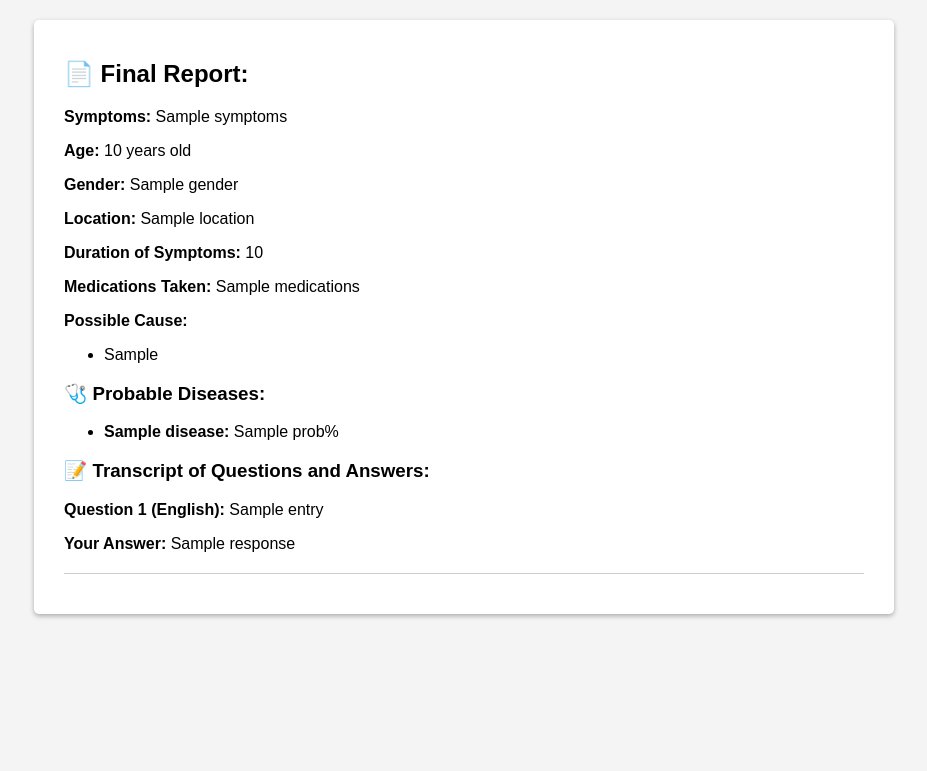
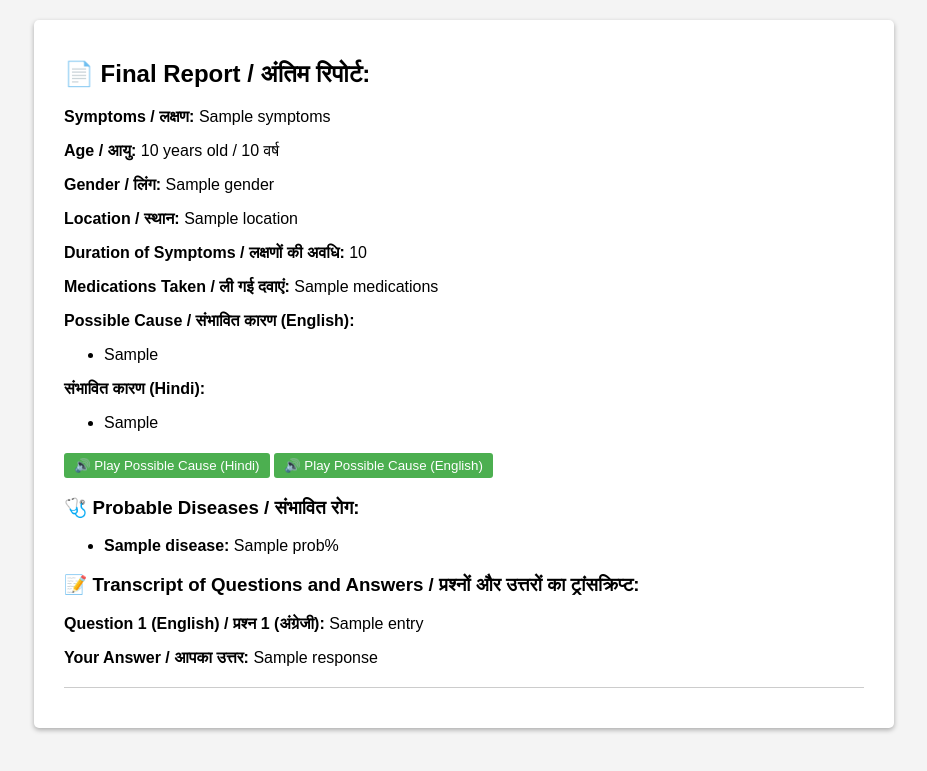
Before and after one commit to ShivakumarKoti/O-Health_WebApp, a Flask app: template Flask/templates/report.html in a window 1280 px wide. Shown: the top 771 px of the page, without its empty margins (176-1103 px from the left). Run offline with Flask 3, Linux system fonts and the light colour scheme; the template is opened without the code that fills it: most values are stand-ins (such as "Sample title", 1, 10 or a date in 2020); parts of the project's set-up code (start-up, migrations or seed data) failed here and were passed over; some libraries are stand-ins or nearby versions.

Commit message:
Update report.html

```diff
--- a/Flask/templates/report.html
+++ b/Flask/templates/report.html
@@ -1,53 +1,86 @@
 {% extends "base.html" %}
 {% block content %}
-<h2>📄 Final Report:</h2>
+<h2>📄 Final Report / अंतिम रिपोर्ट:</h2>
 
-<p><strong>Symptoms:</strong> {{ symptoms }}</p>
+<!-- Symptoms -->
+<p><strong>Symptoms / लक्षण:</strong> {{ symptoms }}</p>
 {% if age %}
-<p><strong>Age:</strong> {{ age }} years old</p>
+<p><strong>Age / आयु:</strong> {{ age }} years old / {{ age }} वर्ष</p>
 {% endif %}
 {% if gender %}
-<p><strong>Gender:</strong> {{ gender }}</p>
+<p><strong>Gender / लिंग:</strong> {{ gender }}</p>
 {% endif %}
 {% if location %}
-<p><strong>Location:</strong> {{ location }}</p>
+<p><strong>Location / स्थान:</strong> {{ location }}</p>
 {% endif %}
 {% if duration %}
-<p><strong>Duration of Symptoms:</strong> {{ duration }}</p>
+<p><strong>Duration of Symptoms / लक्षणों की अवधि:</strong> {{ duration }}</p>
 {% endif %}
 {% if medications %}
-<p><strong>Medications Taken:</strong> {{ medications }}</p>
+<p><strong>Medications Taken / ली गई दवाएं:</strong> {{ medications }}</p>
 {% endif %}
 
-{% if possible_cause and possible_cause != "No possible causes determined." %}
-<p><strong>Possible Cause:</strong></p>
+<!-- Possible Cause -->
+{% if possible_cause_en and possible_cause_en != "No possible causes determined." %}
+<p><strong>Possible Cause / संभावित कारण (English):</strong></p>
 <ul>
-    <li>{{ possible_cause }}</li>
+    <li>{{ possible_cause_en }}</li>
 </ul>
-{% else %}
-<p><strong>Possible Cause:</strong> No possible causes determined.</p>
+<p><strong>संभावित कारण (Hindi):</strong></p>
+<ul>
+    <li>{{ possible_cause_hi }}</li>
+</ul>
+
+<!-- Audio Playback Buttons -->
+{% if possible_cause_audio_url_hi %}
+    <button onclick="playAudio('possibleCauseAudioHi')">🔊 Play Possible Cause (Hindi)</button>
+    <audio id="possibleCauseAudioHi" src="{{ possible_cause_audio_url_hi }}" style="display: none;"></audio>
+{% endif %}
+{% if possible_cause_audio_url_en %}
+    <button onclick="playAudio('possibleCauseAudioEn')">🔊 Play Possible Cause (English)</button>
+    <audio id="possibleCauseAudioEn" src="{{ possible_cause_audio_url_en }}" style="display: none;"></audio>
 {% endif %}
 
+{% else %}
+<p><strong>Possible Cause / संभावित कारण:</strong> No possible causes determined. / कोई संभावित कारण निर्धारित नहीं किया गया।</p>
+{% endif %}
+
+<!-- Probable Diseases -->
 {% if probable_diseases %}
-<h3>🩺 Probable Diseases:</h3>
+<h3>🩺 Probable Diseases / संभावित रोग:</h3>
 <ul>
     {% for disease, prob in probable_diseases.items() %}
     <li><strong>{{ disease }}:</strong> {{ prob }}%</li>
     {% endfor %}
 </ul>
 {% else %}
-<p>No probable diseases found based on the entered symptoms and information.</p>
+<p>No probable diseases found based on the entered symptoms and information. / आपके दर्ज किए गए लक्षणों और जानकारी के आधार पर कोई संभावित रोग नहीं मिला।</p>
 {% endif %}
 
-<h3>📝 Transcript of Questions and Answers:</h3>
+<!-- Transcript of Questions and Answers -->
+<h3>📝 Transcript of Questions and Answers / प्रश्नों और उत्तरों का ट्रांसक्रिप्ट:</h3>
 {% set question_count = 1 %}
 {% for entry in conversation_history %}
     {% if entry['followup_question_en'] and entry['response'] %}
-        <p><strong>Question {{ question_count }} (English):</strong> {{ entry['followup_question_en'] }}</p>
-        <p><strong>Your Answer:</strong> {{ entry['response'] }}</p>
+        <p><strong>Question {{ question_count }} (English) / प्रश्न {{ question_count }} (अंग्रेजी):</strong> {{ entry['followup_question_en'] }}</p>
+        <p><strong>Your Answer / आपका उत्तर:</strong> {{ entry['response'] }}</p>
         <hr>
         {% set question_count = question_count + 1 %}
     {% endif %}
 {% endfor %}
 
+<!-- JavaScript for Audio Playback -->
+{% if possible_cause_audio_url_hi or possible_cause_audio_url_en %}
+<script>
+function playAudio(audioId) {
+    var audio = document.getElementById(audioId);
+    audio.play();
+}
+
+// Automatically play Hindi audio when report loads (optional)
+// Uncomment the line below if you want the audio to play automatically
+// window.onload = function() { playAudio('possibleCauseAudioHi'); };
+</script>
+{% endif %}
+
 {% endblock %}
```
